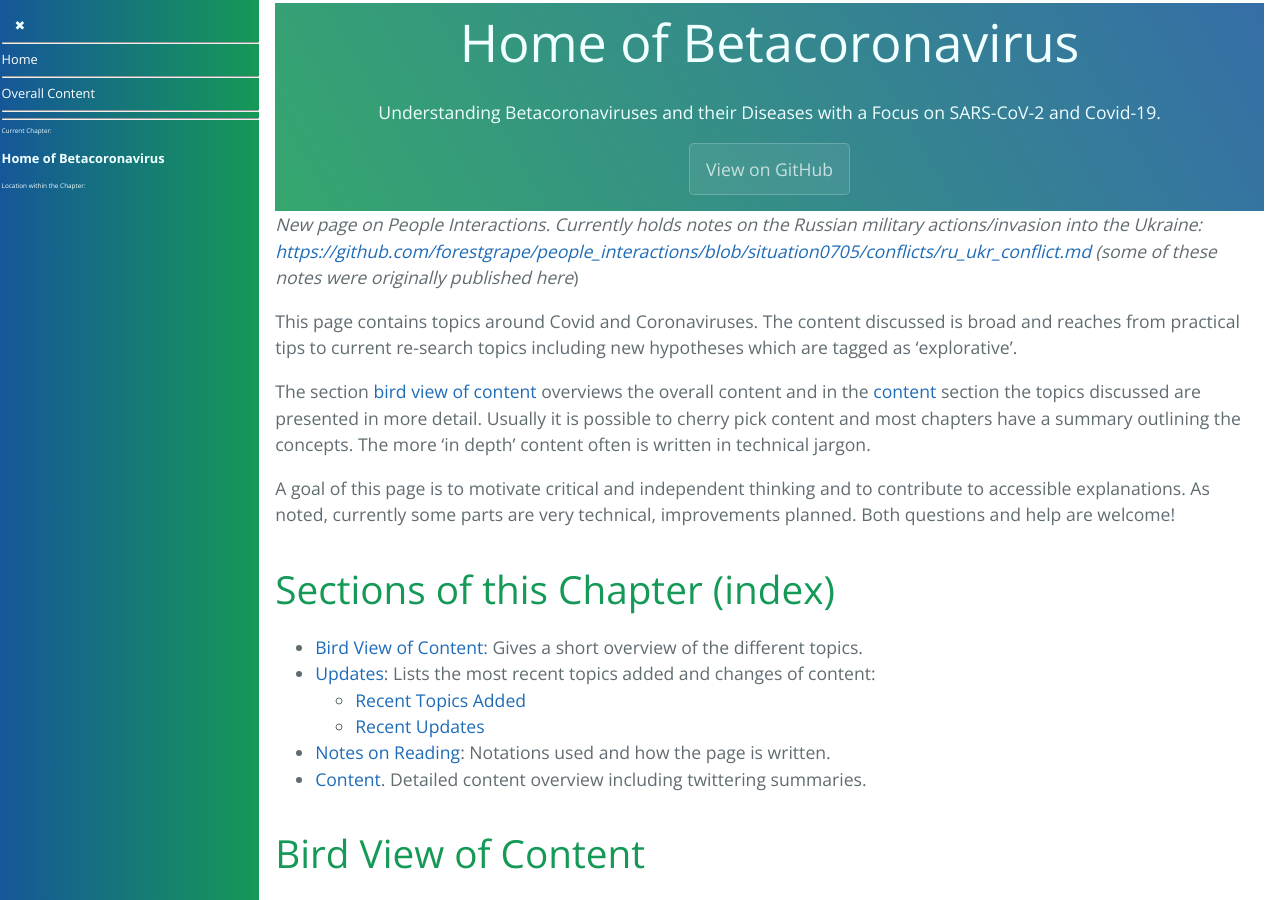
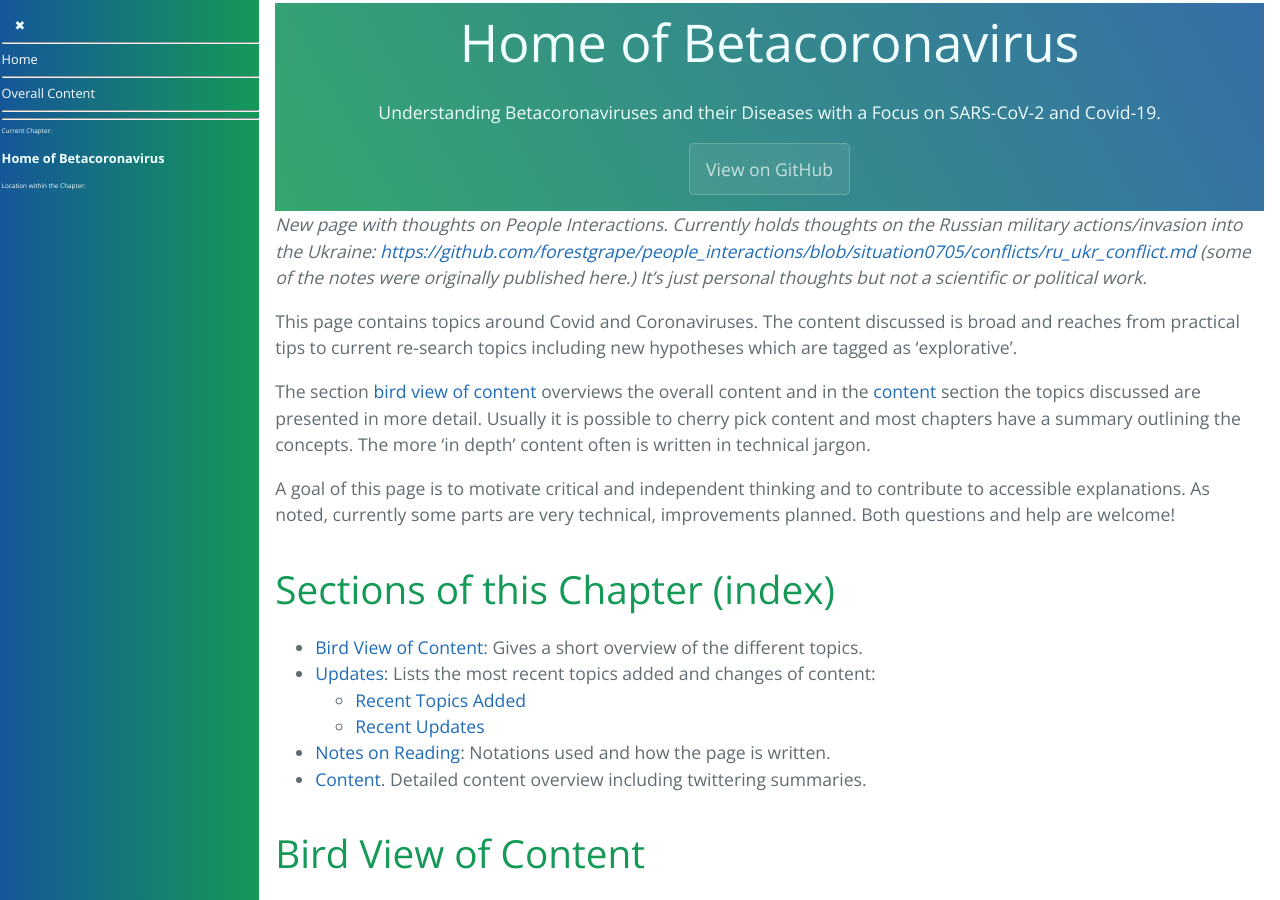
Before and after one commit to forestgrape/coronavirus, a Jekyll site: the page built from index.md, in a window 1280 px wide and 900 px high. Built offline with Jekyll 4.4.1, drawn with Linux system fonts in a browser that asks for light colours; our own code applies the rules of GitHub Pages for plain Markdown files.

Commit message:
Update index.md

```diff
--- a/index.md
+++ b/index.md
@@ -6,7 +6,7 @@
 ---
 
 
-*New page on People Interactions. Currently holds notes on the Russian military actions/invasion into the Ukraine: <https://github.com/forestgrape/people_interactions/blob/situation0705/conflicts/ru_ukr_conflict.md> (some of these notes were originally published here*)
+*New page with thoughts on People Interactions. Currently holds thoughts on the Russian military actions/invasion into the Ukraine: <https://github.com/forestgrape/people_interactions/blob/situation0705/conflicts/ru_ukr_conflict.md> (some of the notes were originally published here.) It's just personal thoughts but not a scientific or political work.*
 
 
 # Understanding Betacoronaviruses and their Diseases
```
